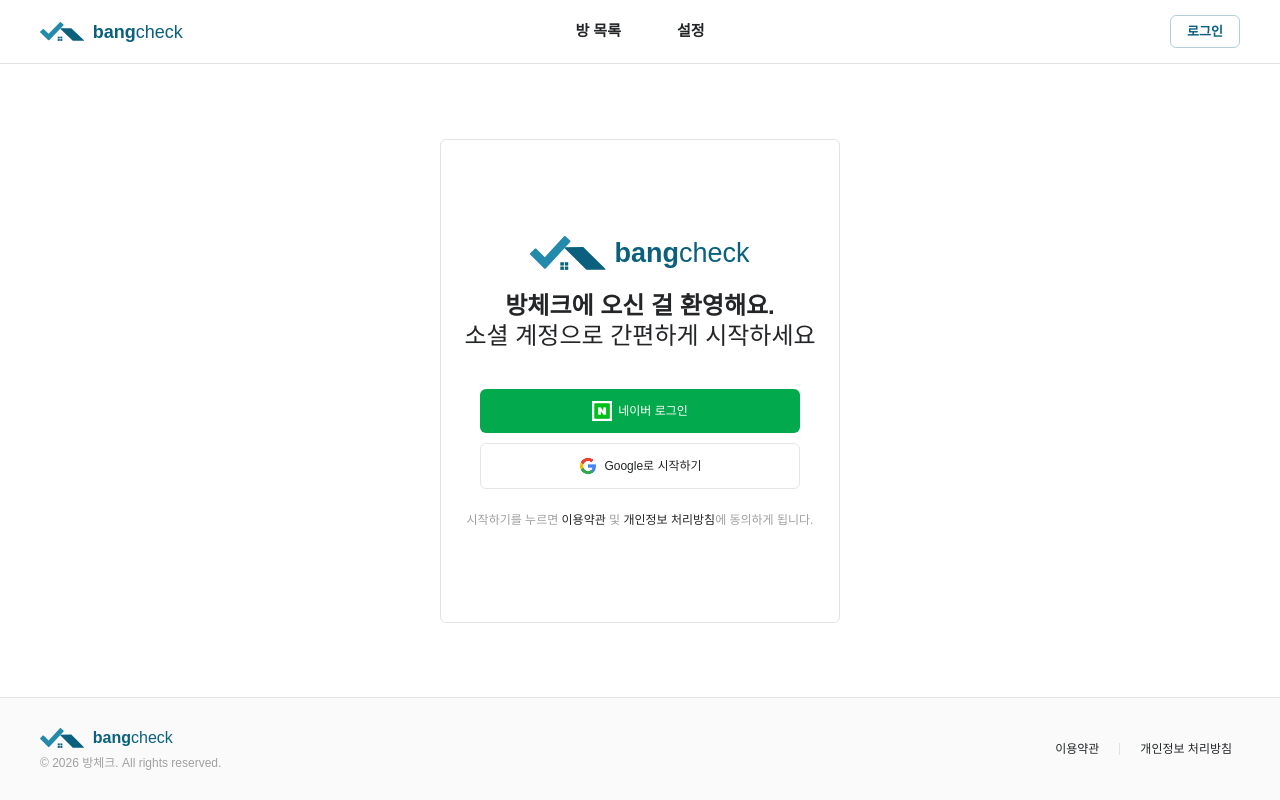
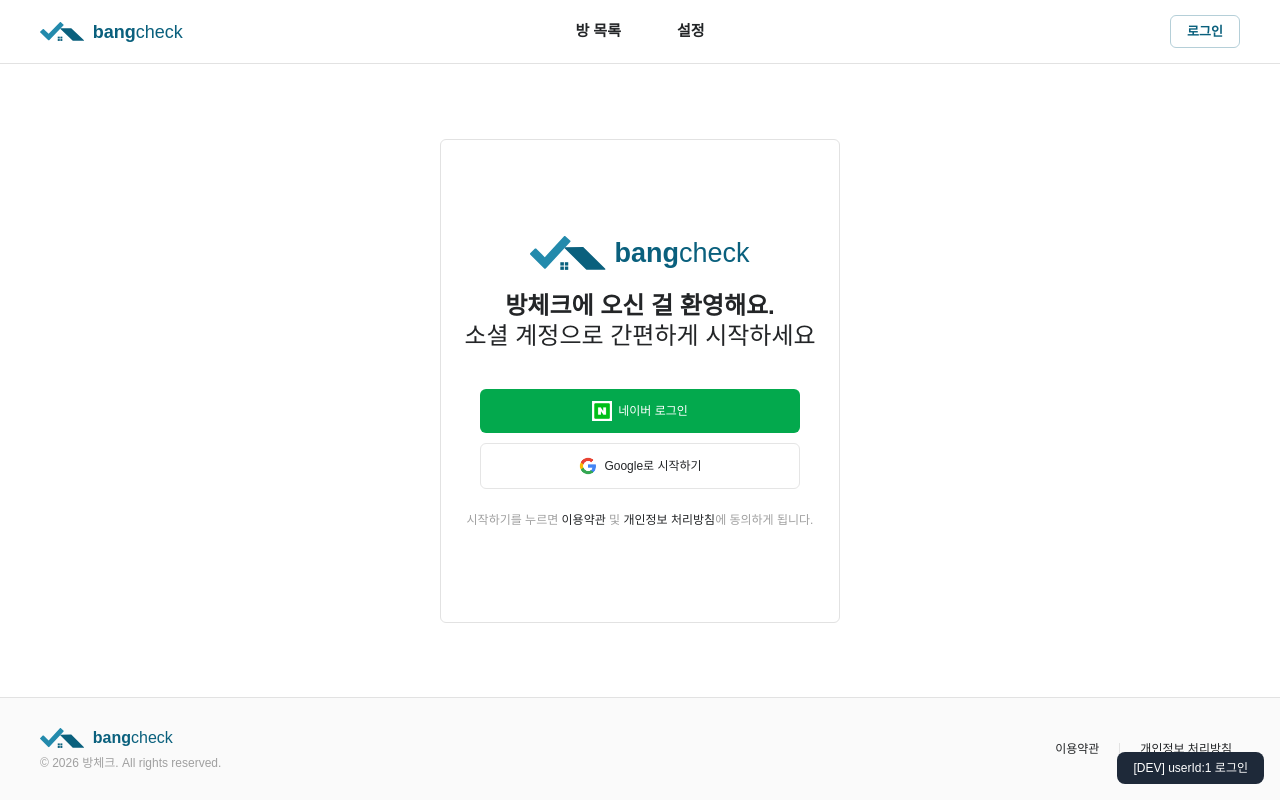
Before and after one commit to BangCheck/BangCheck, a Next.js app in the folder frontend/: page /login in a window 1280 px wide. Built offline with nearby package versions, Linux system fonts and the light colour scheme; no server answers.

Commit message:
chore: 개발용 로그인 버튼 추가 (dev 환경 전용)

```diff
--- a/frontend/src/app/layout.tsx
+++ b/frontend/src/app/layout.tsx
@@ -3,6 +3,7 @@
 import ReactQueryProvider from "../components/providers/react-query-provider";
 import Header from "../components/Header";
 import Footer from "../components/Footer";
+import { DevLoginButton } from "@/features/dev/DevLoginButton";
 
 export const metadata: Metadata = {
   title: "방체크 - 자취방 체크리스트",
@@ -45,6 +46,7 @@
             {children}
           </main>
           <Footer />
+          <DevLoginButton />
         </ReactQueryProvider>
       </body>
     </html>
--- /dev/null
+++ b/frontend/src/features/dev/DevLoginButton.tsx
@@ -0,0 +1,46 @@
+'use client';
+
+import { useRouter } from 'next/navigation';
+import { useAuthStore } from '@/store/use-auth-store';
+import type { User } from '@/types';
+
+// ⚠️ 만료 1시간 — 만료 시 BE에서 새 토큰 발급 후 교체
+// userId 1 ~ 5 선택 가능
+const DEV_TOKENS: Record<number, string> = {
+  1: 'eyJhbGciOiJIUzI1NiIsInR5cCI6IkpXVCJ9.eyJzdWIiOiIxIiwidXNlcklkIjoxLCJyb2xlIjoiVVNFUiIsImlhdCI6MTc3NzU1MzQ4NywiZXhwIjoxNzc3NTU3MDg3fQ.eD5ax5EqjBX00PbchDoQEpa0SHWVKqBR-49CCMgiGCY',
+  2: 'eyJhbGciOiJIUzI1NiIsInR5cCI6IkpXVCJ9.eyJzdWIiOiIyIiwidXNlcklkIjoyLCJyb2xlIjoiVVNFUiIsImlhdCI6MTc3NzU1MzQ4NywiZXhwIjoxNzc3NTU3MDg3fQ.UOldVpY27xvZ04bHL6rifejeMMTKbsDVw17SBz55Yq0',
+  3: 'eyJhbGciOiJIUzI1NiIsInR5cCI6IkpXVCJ9.eyJzdWIiOiIzIiwidXNlcklkIjozLCJyb2xlIjoiVVNFUiIsImlhdCI6MTc3NzU1MzQ4NywiZXhwIjoxNzc3NTU3MDg3fQ.MZfaSgqt9l_VEUOUgMCNWBET5ujcUnEj_YdphrEN5Uw',
+  4: 'eyJhbGciOiJIUzI1NiIsInR5cCI6IkpXVCJ9.eyJzdWIiOiI0IiwidXNlcklkIjo0LCJyb2xlIjoiQURNSU4iLCJpYXQiOjE3Nzc1NTM0ODcsImV4cCI6MTc3NzU1NzA4N30.yKD0rDA2W4pNZDMMsTJWDIrTtnYEFBU79jlUFfMJtOQ',
+  5: 'eyJhbGciOiJIUzI1NiIsInR5cCI6IkpXVCJ9.eyJzdWIiOiI1IiwidXNlcklkIjo1LCJyb2xlIjoiVVNFUiIsImlhdCI6MTc3NzU1MzQ4NywiZXhwIjoxNzc3NTU3MDg3fQ.PA-GRobBTv5D0JM5qybH2mxArpqnByAbthhyR23mVL8',
+};
+
+const ACTIVE_USER_ID = 1;
+
+const DEV_USER: User = {
+  id: String(ACTIVE_USER_ID),
+  email: `dev${ACTIVE_USER_ID}@bangcheck.com`,
+  nickname: `개발자${ACTIVE_USER_ID}`,
+};
+
+export function DevLoginButton() {
+  const router = useRouter();
+  const { setAuth } = useAuthStore();
+
+  if (process.env.NODE_ENV !== 'development') return null;
+
+  const token = DEV_TOKENS[ACTIVE_USER_ID];
+
+  const handleDevLogin = () => {
+    setAuth(token, DEV_USER);
+    router.push('/');
+  };
+
+  return (
+    <button
+      onClick={handleDevLogin}
+      className="fixed bottom-4 right-4 bg-gray-800 text-white text-xs px-4 py-2 rounded-lg z-50 hover:bg-gray-700"
+    >
+      [DEV] userId:{ACTIVE_USER_ID} 로그인
+    </button>
+  );
+}
```
